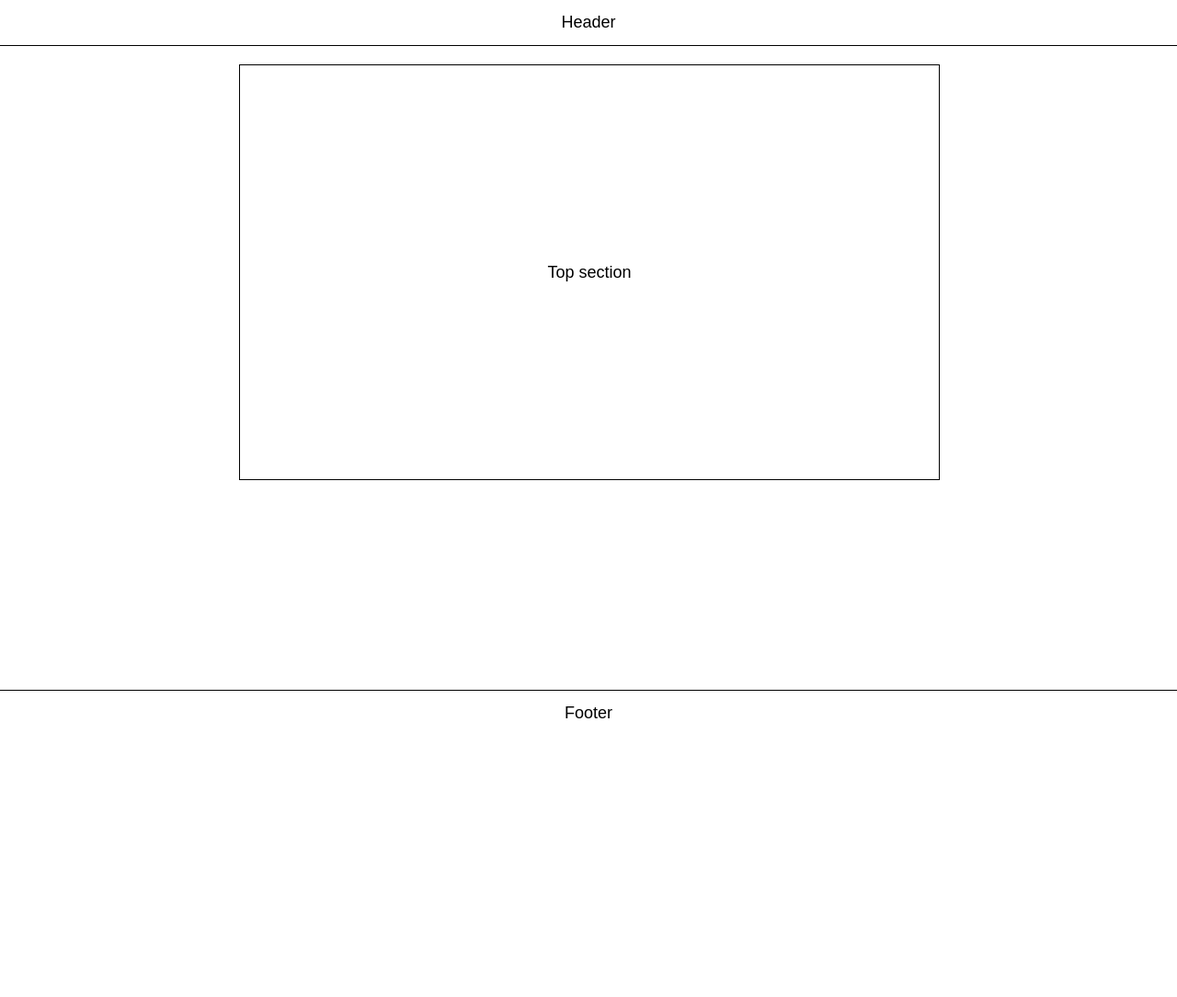
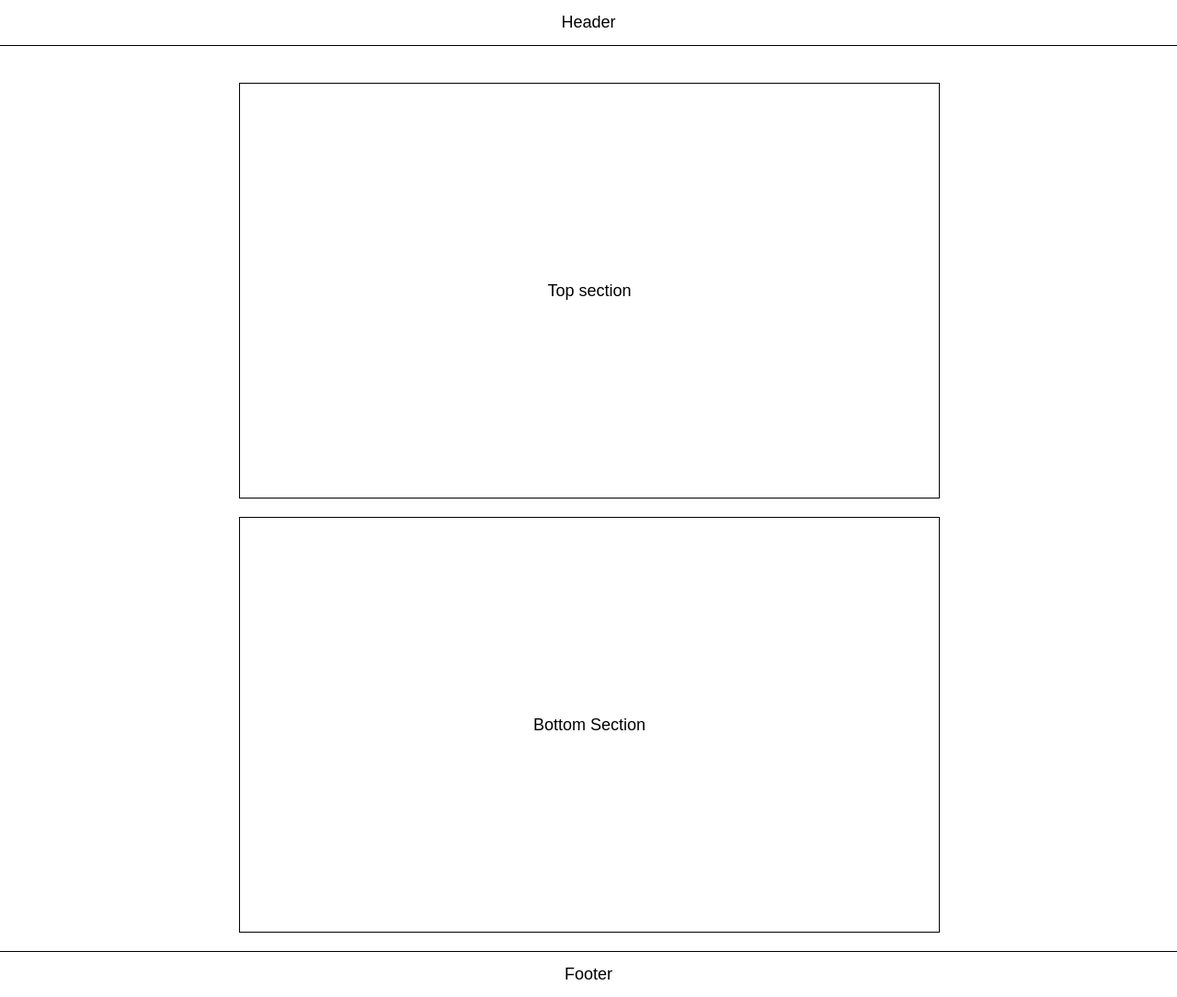
Before and after one commit to ooloo-io/github-flow-j03hanafi, a website: page src/index.html in a window 1280 px wide. Shown: the whole page at 92% size. Before the commit the page ends 800 px from the top, so only its background shows below. Drawn offline with nearby package versions, Linux system fonts and the light colour scheme.

Commit message:
Add bottom section

```diff
--- a/src/index.html
+++ b/src/index.html
@@ -20,6 +20,7 @@
     <section class="section">
         Top section
     </section>
+    <section class="section">Bottom Section</section>
 </main>
 <footer class="footer">
     Footer
--- a/src/styles.css
+++ b/src/styles.css
@@ -30,6 +30,7 @@ body {
 .section {
     height: 450px;
     width: 100%;
+    margin-top: 20px;
     display: flex;
     justify-content: center;
     align-items: center;
```
Lines whose indentation alone changed are shown as unchanged.
